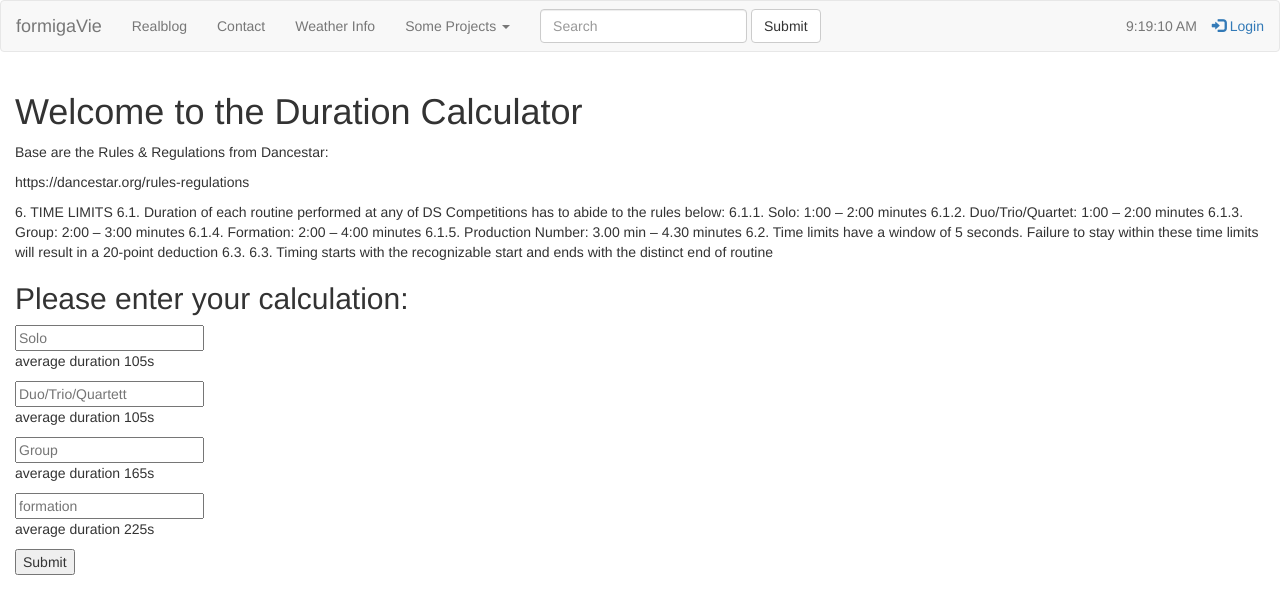
After one commit to formigaVie/formigavie, a Python web app: template templates/duration.html in a window 1280 px wide. The commit adds this page. Shown: the top 614 px of the page. Run offline with Jinja, Linux system fonts and the light colour scheme; the template is opened without the code that fills it, so the values that code supplies are empty; some libraries are stand-ins or nearby versions.

Commit message:
add proposal of duration

```diff
--- a/templates/base.html
+++ b/templates/base.html
@@ -45,6 +45,7 @@
                         <li><a href="/calculator">Calculator</a></li>
                         <li><a href="/unitconverter">Unit Converter</a></li>
                         <li><a href="/todo">Todo Tasks</a></li>
+                        <li><a href="/duration">Duration calculator</a></li>
                     </ul>
                 </li>
             </ul>
--- /dev/null
+++ b/templates/duration.html
@@ -0,0 +1,37 @@
+{% extends "base.html" %}
+
+{% block title %} Calculator {% endblock title %}
+{% block page_content %}
+<div class="container-fluid">
+    <h1>Welcome to the Duration Calculator</h1>
+
+    <p>Base are the Rules & Regulations from Dancestar:</p>
+    <p>https://dancestar.org/rules-regulations</p>
+    <p>6. TIME LIMITS
+
+    6.1. Duration of each routine performed at any of DS Competitions has to abide to the rules below:
+        6.1.1. Solo: 1:00 – 2:00 minutes
+        6.1.2. Duo/Trio/Quartet: 1:00 – 2:00 minutes
+        6.1.3. Group: 2:00 – 3:00 minutes
+        6.1.4. Formation: 2:00 – 4:00 minutes
+        6.1.5. Production Number: 3.00 min – 4.30 minutes
+    6.2. Time limits have a window of 5 seconds. Failure to stay within these time limits will result in a 20-point deduction 6.3.
+    6.3. Timing starts with the recognizable start and ends with the distinct end of routine
+    </p>
+    <h2>Please enter your calculation:</h2>
+        <form method="post">
+            <input placeholder="Solo" type="number" name="solo">
+            <p>average duration 105s</p>
+            <input placeholder="Duo/Trio/Quartett" type="number" name="dtq">
+            <p>average duration 105s</p>
+            <input placeholder="Group" type="number" name="group">
+            <p>average duration 165s</p>
+            <input placeholder="formation" type="number" name="form">
+            <p>average duration 225s</p>
+            <button type="submit">Submit</button>
+        </form>
+    {% if opsy %}
+        <h3>The solution is {{ sols }}</h3>
+    {% endif %}
+</div>
+{% endblock page_content %}
--- a/templates/index.html
+++ b/templates/index.html
@@ -10,7 +10,7 @@
             <ul>
                 <li><a href="https://www.codecademy.com">Codecademy</a></li>
                 <li><a href="https://www.sololearn.com">Sololearn</a></li>
-                <li><a href="https://www.hackerrank.com">Hackerrank</a></li>
+                <li><a href="https://www.hackerrank.com/manfredg30">Hackerrank</a></li>
                 <li><a href="https://github.com/formigaVie">Github</a></li>
             </ul>
         </div>
```
Also changed, not shown: main.py (+36 -0 lines).
